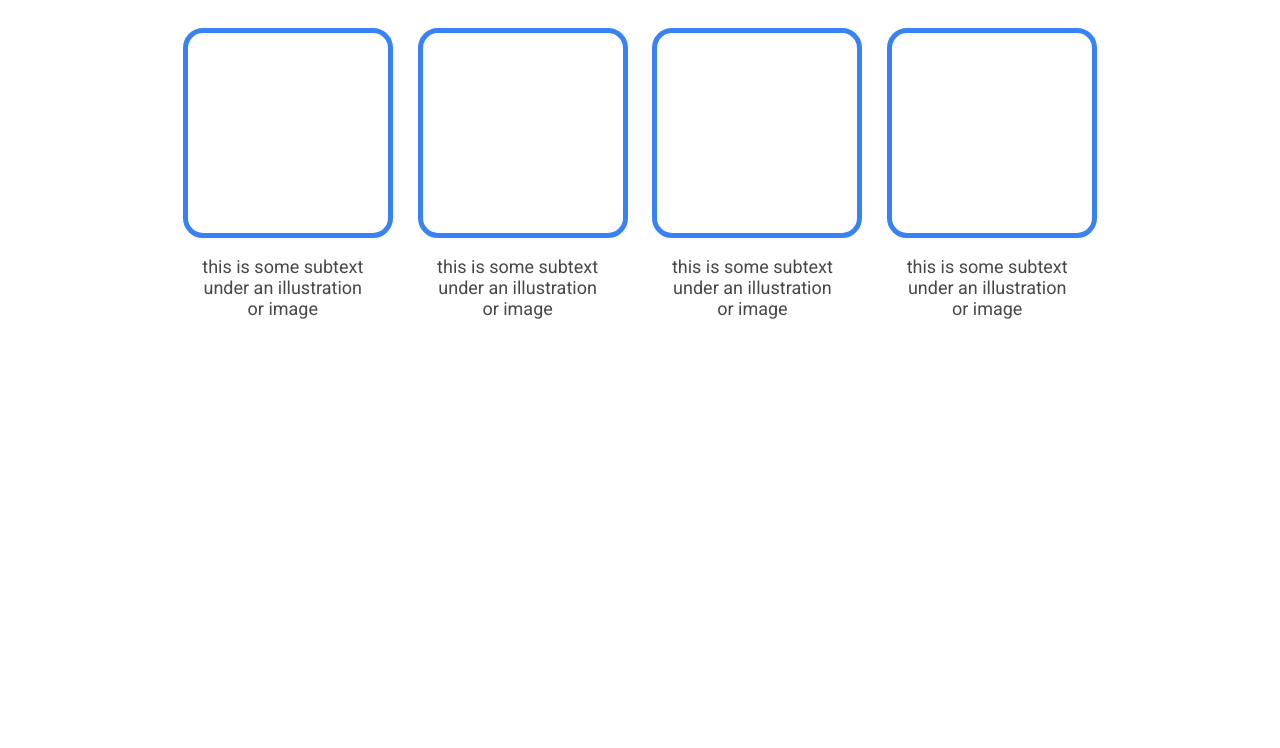
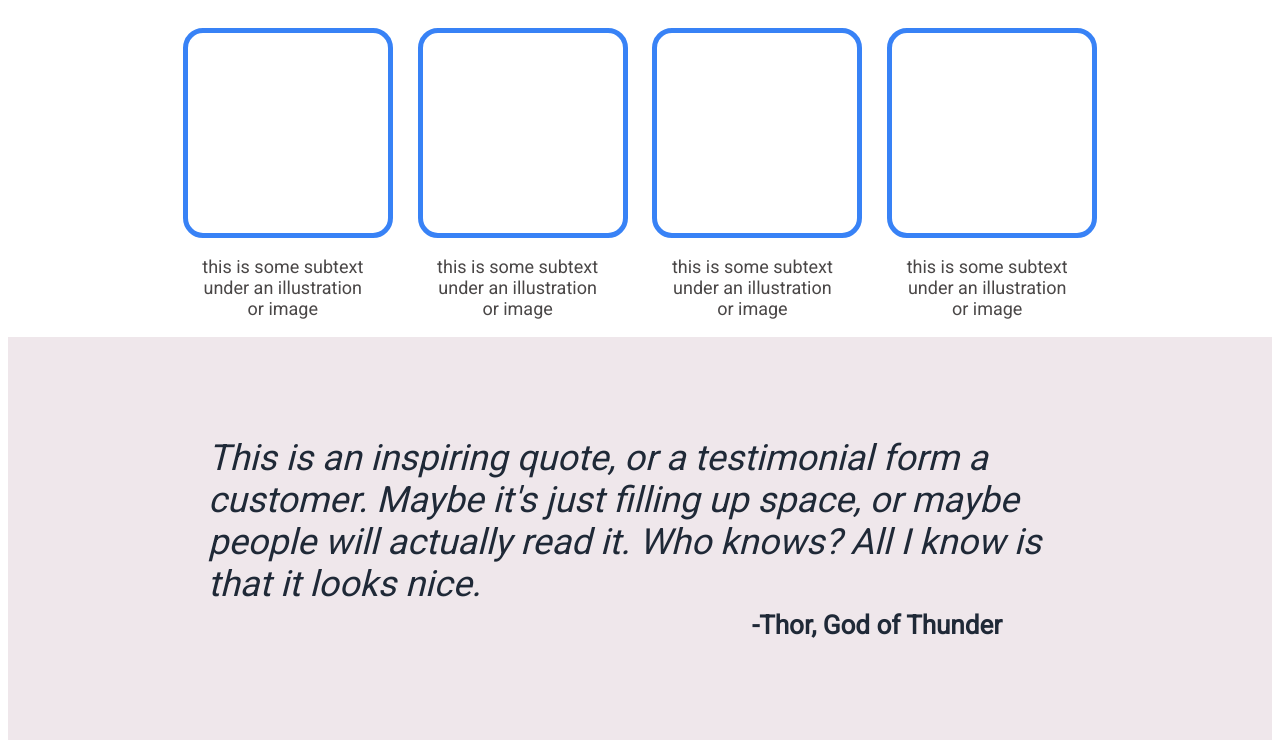
Before and after one commit to AbhishekDevJr/TOP-LandingPage, a plain HTML site: page index.html in a window 1280 px wide. Shown: the part 722-1470 px from the top of the page. Before the commit the page ends 1067 px from the top, so only its background shows below. Drawn offline with Linux system fonts and the light colour scheme.

Commit message:
Section-3 Completed 1st Commit

```diff
--- a/index.html
+++ b/index.html
@@ -42,7 +42,12 @@
             <div><div class = "testItem"></div><p class = "testItemText">this is some subtext under an illustration<br> or image</p></div>
             <div><div class = "testItem"></div><p class = "testItemText">this is some subtext under an illustration<br> or image</p></div>
         </div>
+    </div>
 
+    <div class = "section3">
+        This is an inspiring quote, or a testimonial form a customer. Maybe it's just filling up space, or maybe people will actually read it. Who knows? All I know is that it looks nice.
+        <div class = "section3 FlexBox">-Thor, God of Thunder</div>
+    </div>
 
 
 </body>
--- a/style.css
+++ b/style.css
@@ -124,3 +124,26 @@ button{
     text-align : center;
 
 }
+
+.section3 {
+    background-color : #EFE7EB;
+    font-size : 36px;
+    color : #1F2937;
+
+    font-style: italic;
+    padding-left : 200px;
+    padding-right : 200px;
+    padding-top : 100px;
+    padding-bottom : 50px;
+    text-align : left;
+}
+
+.FlexBox{
+
+    text-align : right;
+    padding-top : 5px;
+    padding-right : 70px;
+    font-size : 26px;
+    font-style: normal;
+    font-weight: bold;
+}
```
